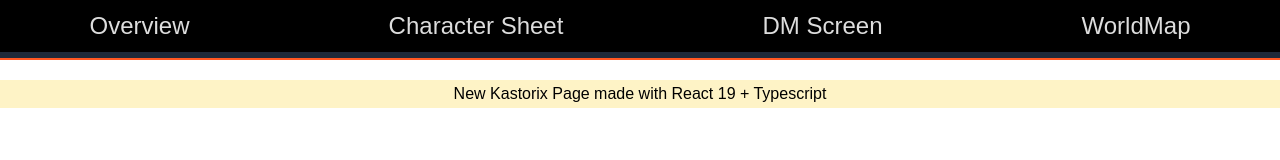
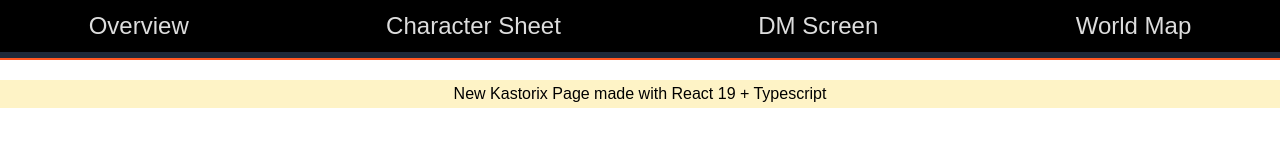
Before and after one commit to Acasez/kastorixv2, a React (Vite) app: page / in a window 1280 px wide. Shown: the top 160 px of the page. Built offline with nearby package versions, Linux system fonts and the light colour scheme.

Commit message:
Tiny fix

```diff
--- a/src/Routes/config.ts
+++ b/src/Routes/config.ts
@@ -30,7 +30,7 @@ export const routes: RouteConfig[] = [
   {
     path: "/kastorixv2/WorldMap",
     component: lazy(() => import("../pages/WorldMap")),
-    header: "WorldMap",
+    header: "World Map",
     createHeader: true,
   },
 ];
```
